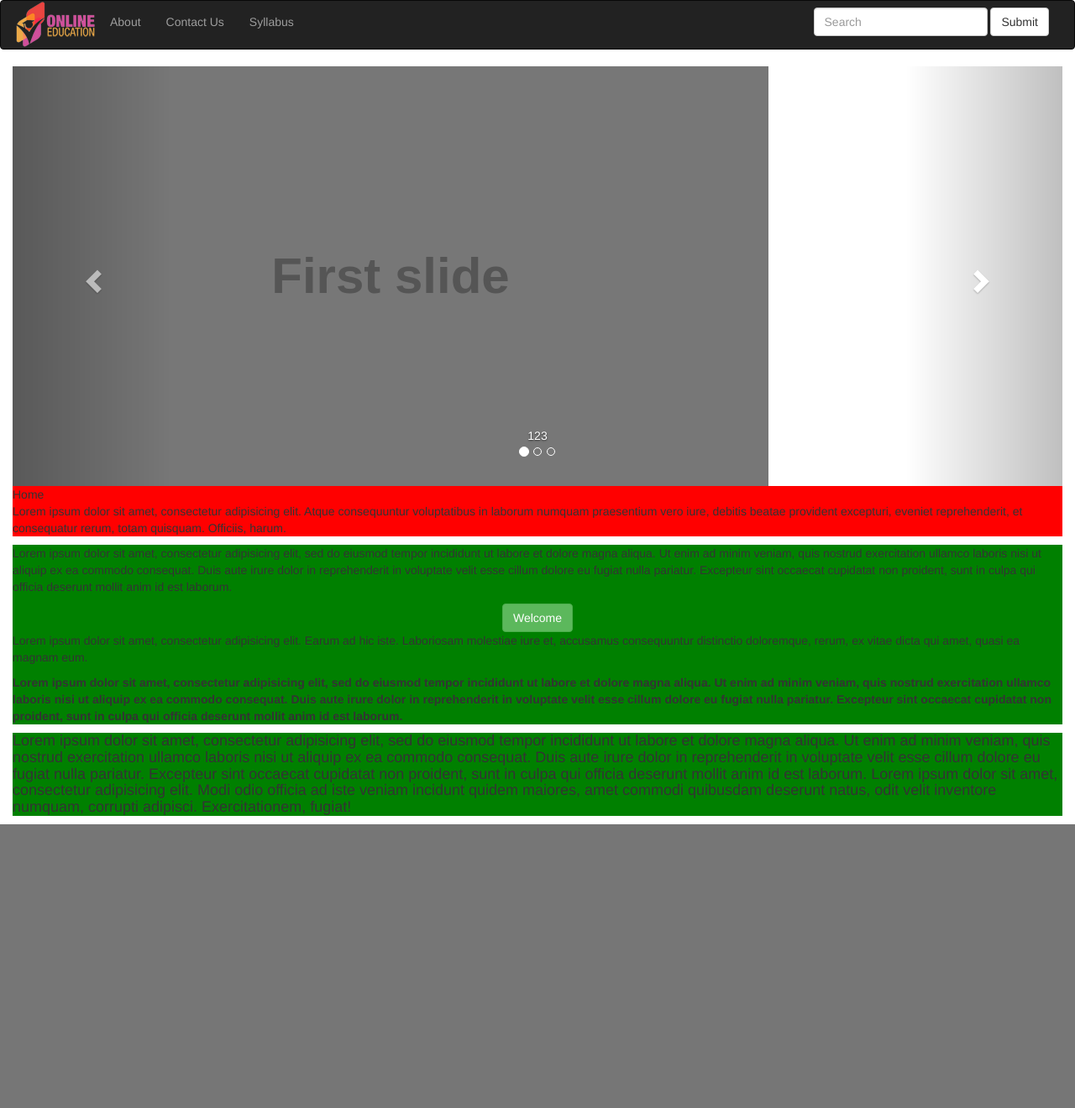
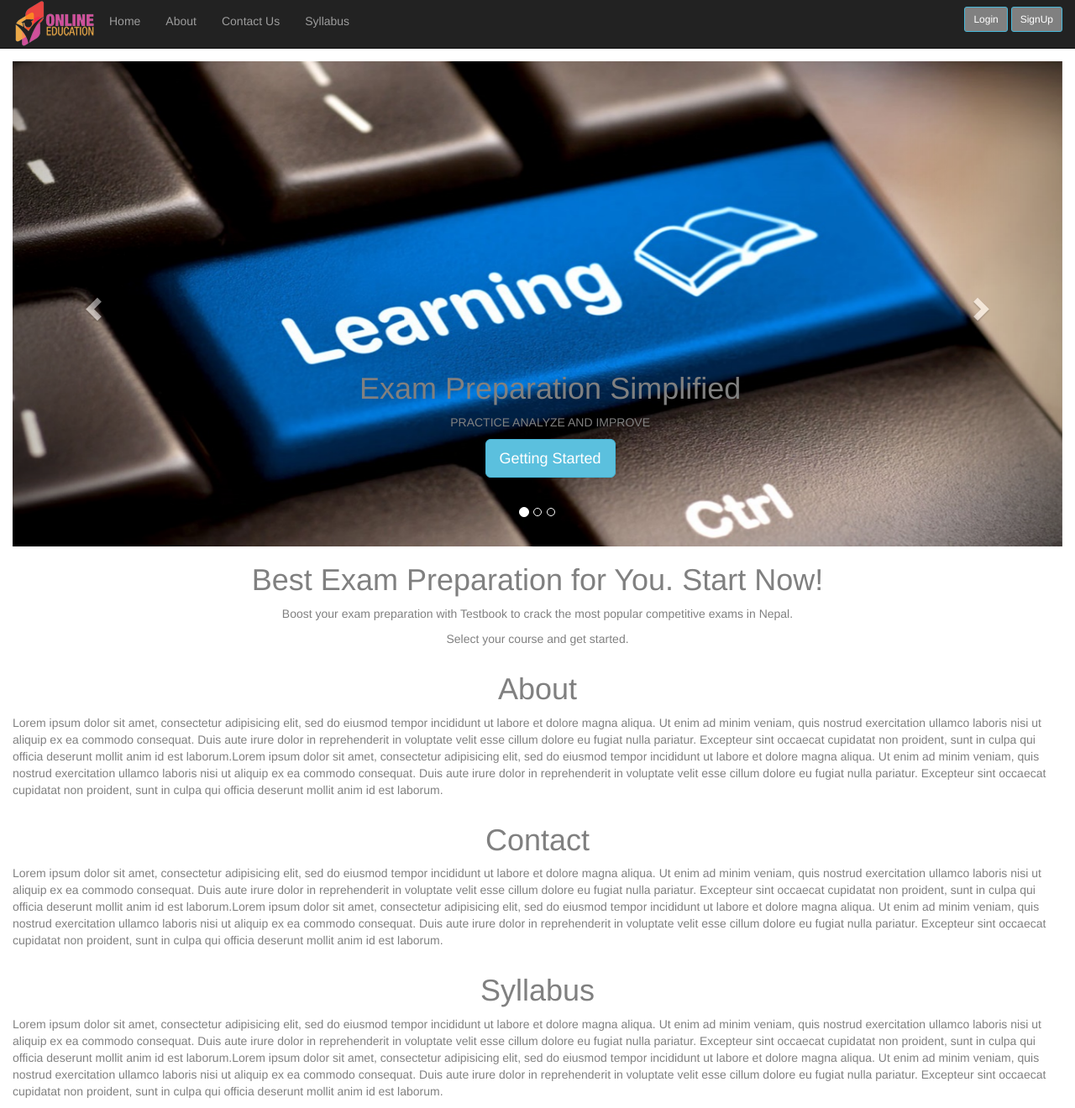
Before and after one commit to Nischal-G/OES, a PHP site: page /OES/ in a window 1280 px wide. Shown: the whole page at 84% size. Before the commit the page ends 982 px from the top, so only its background shows below. Run offline with PHP 8.4, Linux system fonts and the light colour scheme.

Commit message:
Second commit

```diff
--- a/include/lib.php
+++ b/include/lib.php
@@ -1,5 +1,6 @@
 <!-- CSS -->
 <link rel="stylesheet" href="<?=$base_url?>/lib/bootstrap/css/bootstrap.css">
+<link rel="stylesheet" href="<?=$base_url?>/lib/css/style.css">
 
 <!-- JS -->
 <script type="text/javascript" src="<?=$base_url?>/lib/js/jquery.js"></script>
--- a/include/menu.php
+++ b/include/menu.php
@@ -1,10 +1,9 @@
-<nav class="navbar navbar-inverse fixed">
+<nav class="navbar navbar-inverse navbar-fixed-top">
   <div class="container-fluid">
     <!-- Brand and toggle get grouped for better mobile display -->
     <div class="navbar-header">
       <button type="button" class="navbar-toggle collapsed" data-toggle="collapse" data-target="#bs-example-navbar-collapse-1" aria-expanded="false">
         <span class="sr-only">Toggle navigation</span>
-        <span class="icon-bar"></span>
         <span class="icon-bar"></span>
         <span class="icon-bar"></span>
         <span class="icon-bar"></span>
@@ -18,17 +17,18 @@
     <div class="collapse navbar-collapse" id="bs-example-navbar-collapse-1">
 
       <ul class="nav navbar-nav ">
-        <!-- <li><a href="index.php">Home</a></li> -->
-        <li><a href="about.php">About</a></li>
-        <li><a href="contact.php">Contact Us</a></li>
-        <li><a href="syllabus.php">Syllabus</a></li>
+         <li><a href="#home">Home</a></li>
+        <li><a href="#about">About</a></li>
+        <li><a href="#contact">Contact Us</a></li>
+        <li><a href="#syllabus">Syllabus</a></li>
       </ul>
 
       <form class="navbar-form navbar-right">
-        <div class="form-group">
-          <input type="text" class="form-control" placeholder="Search">
-        </div>
-        <button type="submit" class="btn btn-default">Submit</button>
+
+          <button type="button" class="btn btn-info btn-sm"  data-toggle="modal" data-target="#loginModal" style="background-color: grey">Login</button>
+
+          <button type="button" class="btn btn-info btn-sm" data-toggle="modal" data-target="#signupModal" style="background-color: grey">SignUp</button>
+
       </form>
 
     </div><!-- /.navbar-collapse -->
--- a/index.php
+++ b/index.php
@@ -1,20 +1,30 @@
+
 <?php
 include 'global.php';
 ?>
+
 <!DOCTYPE html>
 <html lang="en">
+
 <head>
 	<meta charset="UTF-8">
 	<title>Document</title>
 	<?php include 'include/lib.php'; ?>
 </head>
+
 <body>
+
 	<?php include 'include/menu.php' ?>
-	<div class="container-fluid">
-		<div class="">
-			<div class="">
+
+<!--Home Starts-->
+
+	<section class="container-fluid text-center" id="home" >
+		<div class="row">
+			<div class="col-lg-12">
+
 				<!-- Carsoul Starts -->
-				<div id="carousel-example-generic" class="carousel slide" data-ride="carousel">
+
+				<div id="carousel-example-generic" class="carousel slide" data-ride="carousel" id="carouse">
 				  <!-- Indicators -->
 				  <ol class="carousel-indicators">
 				    <li data-target="#carousel-example-generic" data-slide-to="0" class="active"></li>
@@ -23,28 +33,33 @@ include 'global.php';
 				  </ol>
 
 				  <!-- Wrapper for slides -->
-					  <div class="carousel-inner" role="listbox">
+					  <div class="carousel-inner" role="listbox" >
 					    <div class="item active">
-					    	<img src="lib/img/slide.svg" class="img-responsive">
-					      <div class="carousel-caption">
-					        123
+					    	<img src="lib/img/corosal2.jpg" class="img-responsive"  >
+					      <div class="carousel-caption"> </div>
 					    </div>
+					    <div class="item" >
+					      <img src="lib/img/corosal1.jpg" class="img-responsive" >
+					      <div class="carousel-caption"> </div>
 					    </div>
 					    <div class="item">
-					      <img src="lib/img/slide.svg" class="img-responsive">
-					      <div class="carousel-caption">
-					        hello
-					      </div>
-					    </div>
-					    <div class="item">
-					      <img src="lib/img/slide.svg" class="img-responsive">
-					      <div class="carousel-caption">
-					        hello sd
-					      </div>
+					      <img src="lib/img/corosal3.jpg" class="img-responsive" >
+					      <div class="carousel-caption"></div>
 					    </div>
 					  </div>
 
 				<!-- Controls -->
+
+				<!--Get Started starts-->
+
+				<div id="getStarted">
+					<h1 >Exam Preparation Simplified</h1>
+			        <p>PRACTICE ANALYZE AND IMPROVE</p>
+			        <button type="button" class="btn btn-info btn-lg" data-toggle="modal" data-target="#signupModal">Getting Started</button>
+				</div>
+
+				<!--Get Started Ends-->
+
 				  <a class="left carousel-control" href="#carousel-example-generic" role="button" data-slide="prev">
 				    <span class="glyphicon glyphicon-chevron-left" aria-hidden="true"></span>
 				    <span class="sr-only">Previous</span>
@@ -53,46 +68,170 @@ include 'global.php';
 				    <span class="glyphicon glyphicon-chevron-right" aria-hidden="true"></span>
 				    <span class="sr-only">Next</span>
 				  </a>
+
 				</div>
+
 				<!-- carsoul ends -->
-				<section class="" style="background-color: red;>
+
+				<h1>Best Exam Preparation for You. Start Now!</h1>
+                <p>Boost your exam preparation with Testbook to crack the most popular competitive exams in Nepal.</p>
+                <p>Select your course and get started.</p>
+
+			</div>
+		</div>
+	</section>
+
+<!--Home Ends-->
+
+<!-- Sign up Modal-->
+
+	<div id="signupModal" class="modal fade" role="dialog">
+	  <div class="modal-dialog">
+
+	    <!-- Modal content-->
+	    <div class="modal-content"  >
+
+	      <div class="modal-header">
+		        <button type="button" class="close" data-dismiss="modal">&times;</button>
+		        <h4 class="modal-title">Sign Up</h4>
+	      </div>
+
+	      <div class="modal-body">
+
+	        	<div class="form-group">
+					    <label for="name">User name: </label>
+					    <input type="text" class="form-control" id="name">
+				</div>
+
+				<div class="form-group">
+					    <label for="email">Email address:</label>
+					    <input type="email" class="form-control" id="email">
+				 </div>
+
+				<div class="form-group">
+					    <label for="pwd">Password:</label>
+					    <input type="password" class="form-control" id="pwd">
+			 	</div>
+				  <button type="submit" class="btn btn-default btn-block" style="background-color: grey">Create My Account</button>
+				  <p>Already have a account?
+				 <a data-dismiss="modal" data-toggle="modal" href="#loginModal">Login</a></p>
+
+
+	      </div>
+	      <div class="modal-footer">
+	        <button type="button" class="btn btn-default" data-dismiss="modal">Close</button>
+	      </div>
+	    </div>
+
+	  </div>
+	</div>
+
+<!--Login Modal-->
+
+	<div id="loginModal" class="modal fade" role="dialog">
+	  <div class="modal-dialog">
+
+	    <!-- Modal content-->
+	    <div class="modal-content"  >
+
+	      <div class="modal-header">
+		        <button type="button" class="close" data-dismiss="modal">&times;</button>
+		        <h4 class="modal-title">Login</h4>
+	      </div>
+
+	      <div class="modal-body">
+
+	        	<div class="form-group">
+					    <label for="name">User name: </label>
+					    <input type="text" class="form-control" id="name">
+				</div>
+
+				<div class="form-group">
+					    <label for="pwd">Password:</label>
+					    <input type="password" class="form-control" id="pwd">
+			 	</div>
+				  <button type="submit" class="btn btn-default btn-block" style="background-color: grey">Login</button>
+
+
+	      </div>
+	      <div class="modal-footer">
+	        <button type="button" class="btn btn-default" data-dismiss="modal">Close</button>
+	      </div>
+	    </div>
+
+	  </div>
+	</div>
+
+
+
+<!--About Starts-->
+
+	<section class="container-fluid" id="about" style="color: grey">
+		<div class="row">
+			<div class="col-lg-12">
+				<h1 class="text-center v-center">About</h1>
 				<p>Lorem ipsum dolor sit amet, consectetur adipisicing elit, sed do eiusmod
 				tempor incididunt ut labore et dolore magna aliqua. Ut enim ad minim veniam,
 				quis nostrud exercitation ullamco laboris nisi ut aliquip ex ea commodo
 				consequat. Duis aute irure dolor in reprehenderit in voluptate velit esse
 				cillum dolore eu fugiat nulla pariatur. Excepteur sint occaecat cupidatat non
+				proident, sunt in culpa qui officia deserunt mollit anim id est laborum.Lorem ipsum dolor sit amet, consectetur adipisicing elit, sed do eiusmod
+				tempor incididunt ut labore et dolore magna aliqua. Ut enim ad minim veniam,
+				quis nostrud exercitation ullamco laboris nisi ut aliquip ex ea commodo
+				consequat. Duis aute irure dolor in reprehenderit in voluptate velit esse
+				cillum dolore eu fugiat nulla pariatur. Excepteur sint occaecat cupidatat non
 				proident, sunt in culpa qui officia deserunt mollit anim id est laborum.</p>
-					<h1 align="center">Home</h1>
-					<p>Lorem ipsum dolor sit amet, consectetur adipisicing elit. Atque consequuntur voluptatibus in laborum numquam praesentium vero iure, debitis beatae provident excepturi, eveniet reprehenderit, et consequatur rerum, totam quisquam. Officiis, harum.</p>
+			</div>
+		</div>
 	</section>
-				<section style="background-color: green">
+
+<!--About Ends-->
+
+<!--Contact Starts-->
+
+	<section class="container-fluid" id="contact" >
+		<div class="row">
+			<div class="col-lg-12">
+				<h1 class="text-center v-center">Contact</h1>
 				<p>Lorem ipsum dolor sit amet, consectetur adipisicing elit, sed do eiusmod
 				tempor incididunt ut labore et dolore magna aliqua. Ut enim ad minim veniam,
 				quis nostrud exercitation ullamco laboris nisi ut aliquip ex ea commodo
 				consequat. Duis aute irure dolor in reprehenderit in voluptate velit esse
 				cillum dolore eu fugiat nulla pariatur. Excepteur sint occaecat cupidatat non
-					proident, sunt in culpa qui officia deserunt mollit anim id est laborum.</p>
-					<div align="center">
-						<a href="" class="btn btn-success">Welcome</a>
-					</div>
-					<p>Lorem ipsum dolor sit amet, consectetur adipisicing elit. Earum ad hic iste. Laboriosam molestiae iure et, accusamus consequuntur distinctio doloremque, rerum, ex vitae dicta qui amet, quasi ea magnam eum.</p>
-					<b>Lorem ipsum dolor sit amet, consectetur adipisicing elit, sed do eiusmod
+				proident, sunt in culpa qui officia deserunt mollit anim id est laborum.Lorem ipsum dolor sit amet, consectetur adipisicing elit, sed do eiusmod
 				tempor incididunt ut labore et dolore magna aliqua. Ut enim ad minim veniam,
 				quis nostrud exercitation ullamco laboris nisi ut aliquip ex ea commodo
 				consequat. Duis aute irure dolor in reprehenderit in voluptate velit esse
 				cillum dolore eu fugiat nulla pariatur. Excepteur sint occaecat cupidatat non
-					proident, sunt in culpa qui officia deserunt mollit anim id est laborum.</b>
+				proident, sunt in culpa qui officia deserunt mollit anim id est laborum.</p>
+			</div>
+		</div>
 	</section>
-				<section style="background-color: green">
-						<h4>Lorem ipsum dolor sit amet, consectetur adipisicing elit, sed do eiusmod
+
+<!--Contact Ends-->
+
+<!--Syllabus Starts-->
+
+	<section class="container-fluid" id="syllabus" >
+		<div class="row">
+			<div class="col-lg-12">
+				<h1 class="text-center v-center">Syllabus</h1>
+				<p>Lorem ipsum dolor sit amet, consectetur adipisicing elit, sed do eiusmod
 				tempor incididunt ut labore et dolore magna aliqua. Ut enim ad minim veniam,
 				quis nostrud exercitation ullamco laboris nisi ut aliquip ex ea commodo
 				consequat. Duis aute irure dolor in reprehenderit in voluptate velit esse
 				cillum dolore eu fugiat nulla pariatur. Excepteur sint occaecat cupidatat non
-						proident, sunt in culpa qui officia deserunt mollit anim id est laborum. Lorem ipsum dolor sit amet, consectetur adipisicing elit. Modi odio officia ad iste veniam incidunt quidem maiores, amet commodi quibusdam deserunt natus, odit velit inventore numquam, corrupti adipisci. Exercitationem, fugiat!</h4>
-				</section>
+				proident, sunt in culpa qui officia deserunt mollit anim id est laborum.Lorem ipsum dolor sit amet, consectetur adipisicing elit, sed do eiusmod
+				tempor incididunt ut labore et dolore magna aliqua. Ut enim ad minim veniam,
+				quis nostrud exercitation ullamco laboris nisi ut aliquip ex ea commodo
+				consequat. Duis aute irure dolor in reprehenderit in voluptate velit esse
+				cillum dolore eu fugiat nulla pariatur. Excepteur sint occaecat cupidatat non
+				proident, sunt in culpa qui officia deserunt mollit anim id est laborum.</p>
 			</div>
 		</div>
-	</div>
+	</section>
+
+<!--Syllabus Ends-->
+
 </body>
 </html>
--- /dev/null
+++ b/lib/css/style.css
@@ -0,0 +1,20 @@
+
+#home
+{
+	margin-top: 73px;
+}
+
+#home,#about,#contact,#syllabus
+{
+	color: grey;
+}
+
+#getStarted{
+	 position: absolute;
+	 left: 413px;
+	 top: 350px;
+}
+
+#carouse{
+	 position: relative;
+}
```
Also changed, not shown: include/modal.php (added), lib/img/Originals/corosal2.jpg (added), lib/img/Originals/corosal6.jpg (added), lib/img/corosal1.jpg (added), lib/img/corosal2.jpg (added), lib/img/corosal3.jpg (added), lib/img/logo.png (deleted), lib/img/photothumb.db (added), lib/img/slide.svg (deleted). Lines whose indentation alone changed are shown as unchanged.
